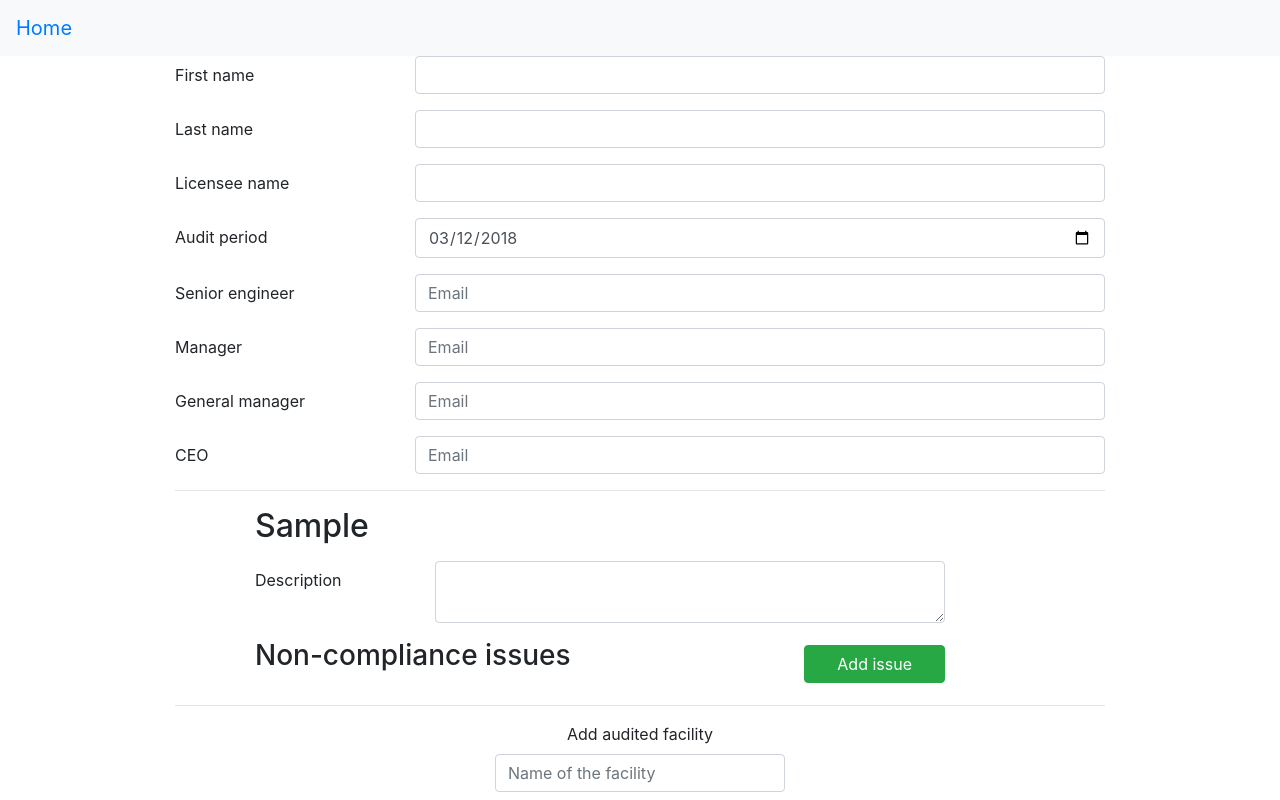
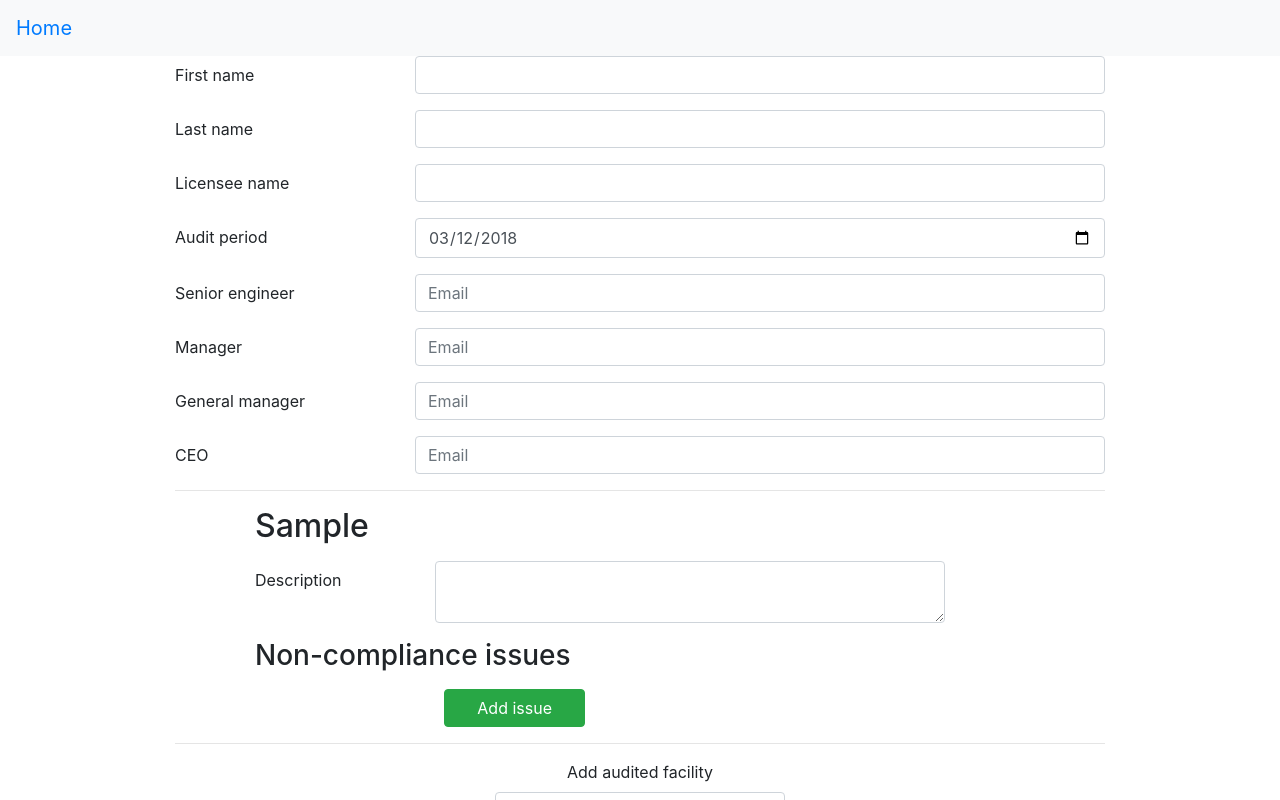
Before and after one commit to MasaSip/compliance-auditing-portal-front-end, a React (Create React App) app: page /create-report in a window 1280 px wide. Both pictures are taken after typing "Sample" into the empty fields and a click on the button "Add facility". Shown: the top 800 px of the page. Built offline with nearby package versions, Linux system fonts and the light colour scheme.

Commit message:
Move add issue button below issues

```diff
--- a/src/Facility.jsx
+++ b/src/Facility.jsx
@@ -100,6 +100,12 @@ class Facility extends React.Component {
                                 Non-compliance issues
                             </h3>
                         </Col>
+                    </Row>
+                    <IssueList
+                        issues={this.props.facility.issues}
+                        onChange={e => this.handleChange('issue', e)}
+                    />
+                    <Row className="align-items-center">
                         <Col sm={6} align="right">
                             <Button
                                 color="success"
@@ -110,10 +116,6 @@ class Facility extends React.Component {
                             </Button>
                         </Col>
                     </Row>
-                    <IssueList
-                        issues={this.props.facility.issues}
-                        onChange={e => this.handleChange('issue', e)}
-                    />
                 </Col>
             </Row>
         )
```
